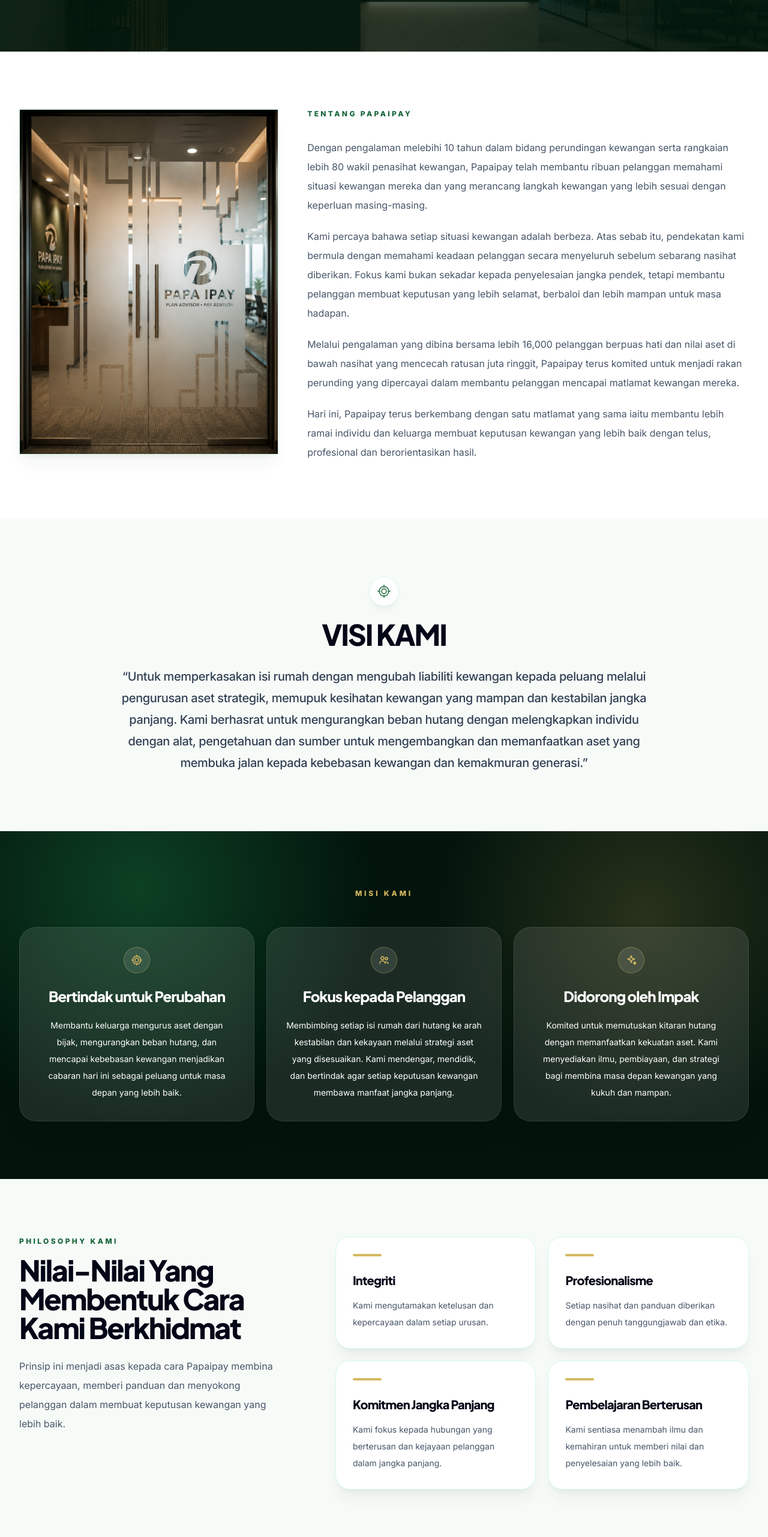
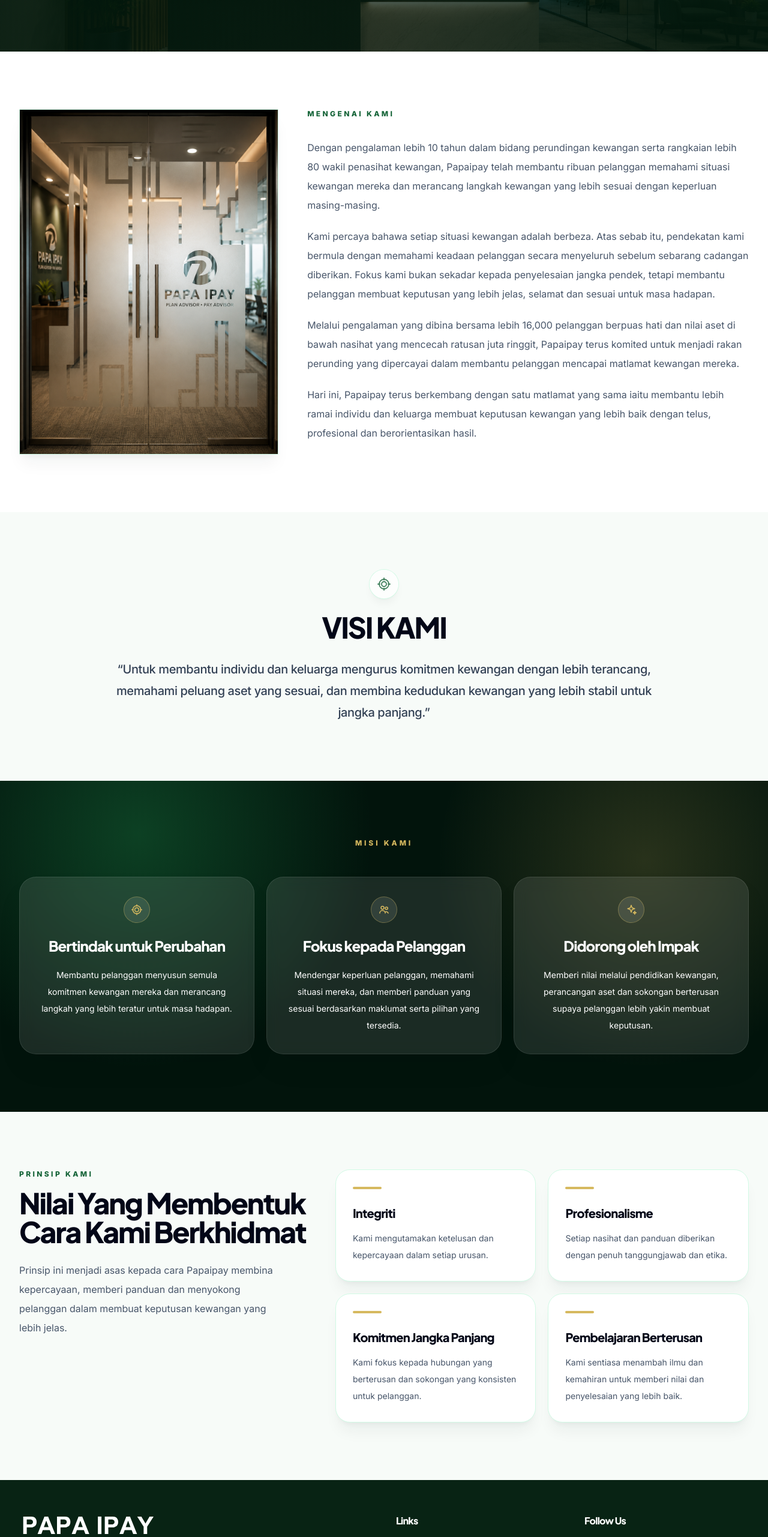
Before and after one commit to Neugens-Solution/papaipay-website, a Next.js app: page /about in a window 1280 px wide. Shown: the part 234-2797 px from the top of the page at 60% size. Built offline with nearby package versions, Linux system fonts and the light colour scheme.

Commit message:
Update About page BM copy

```diff
--- a/app/about/page.tsx
+++ b/app/about/page.tsx
@@ -6,14 +6,14 @@ import { Footer as SiteFooter, Header as SiteHeader } from "../site-components";
 const navItems = [["Home", "/"], ["About", "/about"], ["Services", "/services"], ["Team", "/team"], ["Careers", "/careers"], ["Contact Us", "/contact"]];
 const socials = ["Facebook", "Instagram", "TikTok"];
 const missionItems = [
-  ["target", "Bertindak untuk Perubahan", "Membantu keluarga mengurus aset dengan bijak, mengurangkan beban hutang, dan mencapai kebebasan kewangan menjadikan cabaran hari ini sebagai peluang untuk masa depan yang lebih baik."],
-  ["users", "Fokus kepada Pelanggan", "Membimbing setiap isi rumah dari hutang ke arah kestabilan dan kekayaan melalui strategi aset yang disesuaikan. Kami mendengar, mendidik, dan bertindak agar setiap keputusan kewangan membawa manfaat jangka panjang."],
-  ["spark", "Didorong oleh Impak", "Komited untuk memutuskan kitaran hutang dengan memanfaatkan kekuatan aset. Kami menyediakan ilmu, pembiayaan, dan strategi bagi membina masa depan kewangan yang kukuh dan mampan."],
+  ["target", "Bertindak untuk Perubahan", "Membantu pelanggan menyusun semula komitmen kewangan mereka dan merancang langkah yang lebih teratur untuk masa hadapan."],
+  ["users", "Fokus kepada Pelanggan", "Mendengar keperluan pelanggan, memahami situasi mereka, dan memberi panduan yang sesuai berdasarkan maklumat serta pilihan yang tersedia."],
+  ["spark", "Didorong oleh Impak", "Memberi nilai melalui pendidikan kewangan, perancangan aset dan sokongan berterusan supaya pelanggan lebih yakin membuat keputusan."],
 ];
 const coreValues = [
   ["Integriti", "Kami mengutamakan ketelusan dan kepercayaan dalam setiap urusan."],
   ["Profesionalisme", "Setiap nasihat dan panduan diberikan dengan penuh tanggungjawab dan etika."],
-  ["Komitmen Jangka Panjang", "Kami fokus kepada hubungan yang berterusan dan kejayaan pelanggan dalam jangka panjang."],
+  ["Komitmen Jangka Panjang", "Kami fokus kepada hubungan yang berterusan dan sokongan yang konsisten untuk pelanggan."],
   ["Pembelajaran Berterusan", "Kami sentiasa menambah ilmu dan kemahiran untuk memberi nilai dan penyelesaian yang lebih baik."],
 ];
 
@@ -67,10 +67,10 @@ export default function AboutPage() {
             <img src="/tentang-papaipay.png" alt="Tentang Papaipay" className="h-full min-h-[315px] w-full object-cover" />
           </div>
           <div>
-            <p className="text-xs font-extrabold uppercase tracking-[0.28em] text-brand-700">Tentang Papaipay</p>
+            <p className="text-xs font-extrabold uppercase tracking-[0.28em] text-brand-700">Mengenai Kami</p>
             <div className="mt-8 space-y-5 text-base leading-8 text-slate-600">
-              <p>Dengan pengalaman melebihi 10 tahun dalam bidang perundingan kewangan serta rangkaian lebih 80 wakil penasihat kewangan, Papaipay telah membantu ribuan pelanggan memahami situasi kewangan mereka dan yang merancang langkah kewangan yang lebih sesuai dengan keperluan masing-masing.</p>
-              <p>Kami percaya bahawa setiap situasi kewangan adalah berbeza. Atas sebab itu, pendekatan kami bermula dengan memahami keadaan pelanggan secara menyeluruh sebelum sebarang nasihat diberikan. Fokus kami bukan sekadar kepada penyelesaian jangka pendek, tetapi membantu pelanggan membuat keputusan yang lebih selamat, berbaloi dan lebih mampan untuk masa hadapan.</p>
+              <p>Dengan pengalaman lebih 10 tahun dalam bidang perundingan kewangan serta rangkaian lebih 80 wakil penasihat kewangan, Papaipay telah membantu ribuan pelanggan memahami situasi kewangan mereka dan merancang langkah kewangan yang lebih sesuai dengan keperluan masing-masing.</p>
+              <p>Kami percaya bahawa setiap situasi kewangan adalah berbeza. Atas sebab itu, pendekatan kami bermula dengan memahami keadaan pelanggan secara menyeluruh sebelum sebarang cadangan diberikan. Fokus kami bukan sekadar kepada penyelesaian jangka pendek, tetapi membantu pelanggan membuat keputusan yang lebih jelas, selamat dan sesuai untuk masa hadapan.</p>
               <p>Melalui pengalaman yang dibina bersama lebih 16,000 pelanggan berpuas hati dan nilai aset di bawah nasihat yang mencecah ratusan juta ringgit, Papaipay terus komited untuk menjadi rakan perunding yang dipercayai dalam membantu pelanggan mencapai matlamat kewangan mereka.</p>
               <p>Hari ini, Papaipay terus berkembang dengan satu matlamat yang sama iaitu membantu lebih ramai individu dan keluarga membuat keputusan kewangan yang lebih baik dengan telus, profesional dan berorientasikan hasil.</p>
             </div>
@@ -84,7 +84,7 @@ export default function AboutPage() {
             <SmallIcon name="target" className="h-6 w-6 opacity-80" />
           </div>
           <h2 className="mt-6 text-3xl font-extrabold uppercase leading-[1.04] tracking-[-0.045em] text-slate-950 md:text-5xl">VISI KAMI</h2>
-          <blockquote className="mx-auto mt-7 max-w-4xl text-lg font-medium leading-8 tracking-[-0.02em] text-slate-700 md:text-xl md:leading-9">“Untuk memperkasakan isi rumah dengan mengubah liabiliti kewangan kepada peluang melalui pengurusan aset strategik, memupuk kesihatan kewangan yang mampan dan kestabilan jangka panjang. Kami berhasrat untuk mengurangkan beban hutang dengan melengkapkan individu dengan alat, pengetahuan dan sumber untuk mengembangkan dan memanfaatkan aset yang membuka jalan kepada kebebasan kewangan dan kemakmuran generasi.”</blockquote>
+          <blockquote className="mx-auto mt-7 max-w-4xl text-lg font-medium leading-8 tracking-[-0.02em] text-slate-700 md:text-xl md:leading-9">“Untuk membantu individu dan keluarga mengurus komitmen kewangan dengan lebih terancang, memahami peluang aset yang sesuai, dan membina kedudukan kewangan yang lebih stabil untuk jangka panjang.”</blockquote>
         </div>
       </section>
 
@@ -111,9 +111,9 @@ export default function AboutPage() {
       <section className="bg-[#f7fbf8] px-5 py-24 lg:px-8">
         <div className="mx-auto grid max-w-7xl gap-12 lg:grid-cols-[0.82fr_1.18fr] lg:items-start">
           <div className="lg:sticky lg:top-28">
-            <p className="text-xs font-extrabold uppercase tracking-[0.28em] text-brand-700">PHILOSOPHY KAMI</p>
-            <h2 className="mt-4 text-3xl font-extrabold leading-[1.04] tracking-[-0.045em] text-slate-950 md:text-5xl">Nilai-Nilai Yang Membentuk Cara Kami Berkhidmat</h2>
-            <p className="mt-6 max-w-md text-base leading-8 text-slate-600">Prinsip ini menjadi asas kepada cara Papaipay membina kepercayaan, memberi panduan dan menyokong pelanggan dalam membuat keputusan kewangan yang lebih baik.</p>
+            <p className="text-xs font-extrabold uppercase tracking-[0.28em] text-brand-700">PRINSIP KAMI</p>
+            <h2 className="mt-4 text-3xl font-extrabold leading-[1.04] tracking-[-0.045em] text-slate-950 md:text-5xl">Nilai Yang Membentuk Cara Kami Berkhidmat</h2>
+            <p className="mt-6 max-w-md text-base leading-8 text-slate-600">Prinsip ini menjadi asas kepada cara Papaipay membina kepercayaan, memberi panduan dan menyokong pelanggan dalam membuat keputusan kewangan yang lebih jelas.</p>
           </div>
           <div className="grid gap-5 md:grid-cols-2">
             {coreValues.map(([title, text]) => (
```
